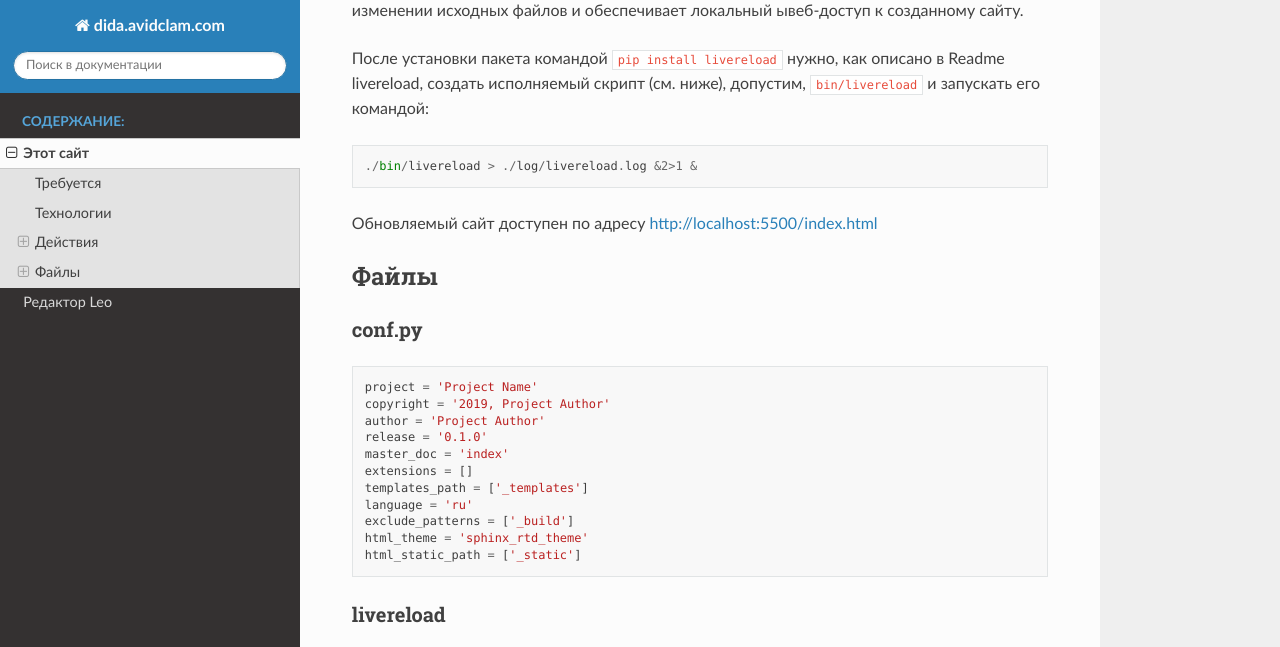
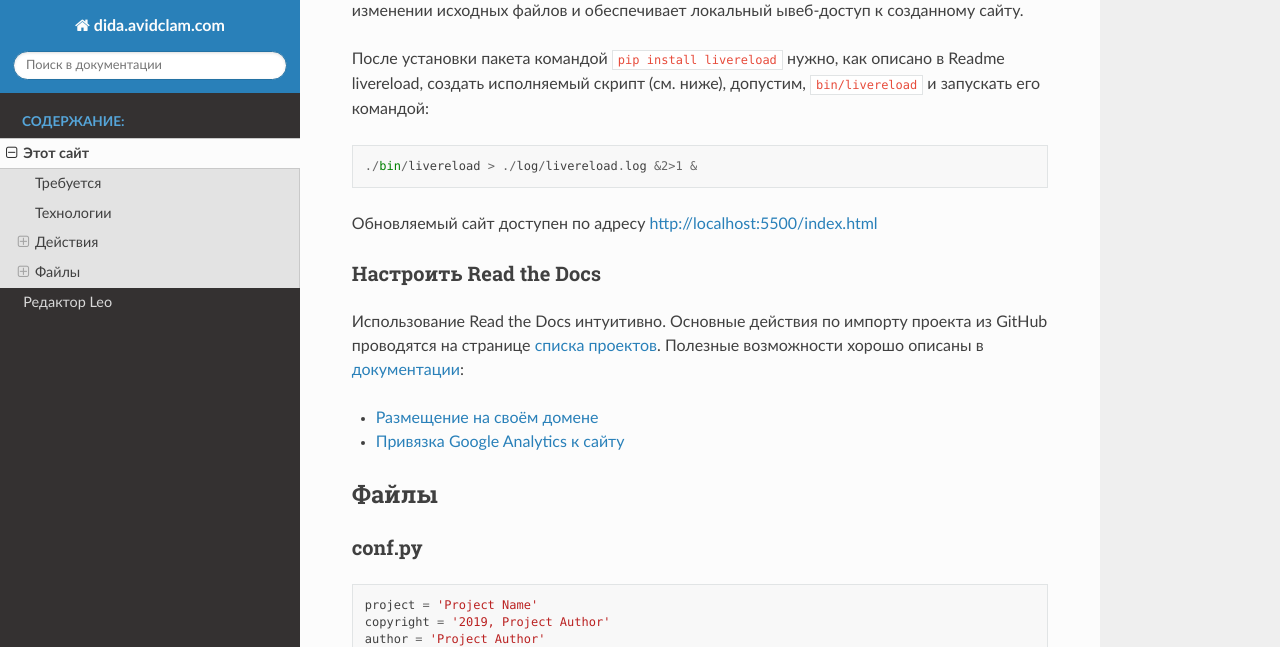
Before and after one commit to avidclam/dida, a Sphinx documentation site: the page built from docs/this-site.rst, in a window 1280 px wide and 900 px high, scrolled down 2084 px, cut to the strip 0-647 px from the top of the window. Built offline with Sphinx 7.4.7 and the Read the Docs theme 2.0.0, drawn with Linux system fonts in a browser that asks for light colours.

Commit message:
readthedocs info

```diff
--- a/docs/this-site.rst
+++ b/docs/this-site.rst
@@ -101,6 +101,14 @@
 
 Обновляемый сайт доступен по адресу http://localhost:5500/index.html
 
+Настроить Read the Docs
+********************************
+
+Использование Read the Docs интуитивно. Основные действия по импорту проекта из GitHub проводятся на странице `списка проектов <https://readthedocs.org/dashboard>`_. Полезные возможности хорошо описаны в `документации <https://docs.readthedocs.io/en/stable/>`_:
+
+- `Размещение на своём домене <https://docs.readthedocs.io/en/stable/custom_domains.html>`_
+- `Привязка Google Analytics к сайту <https://docs.readthedocs.io/en/stable/guides/google-analytics.html>`_
+
 Файлы
 ++++++++++
 
```
